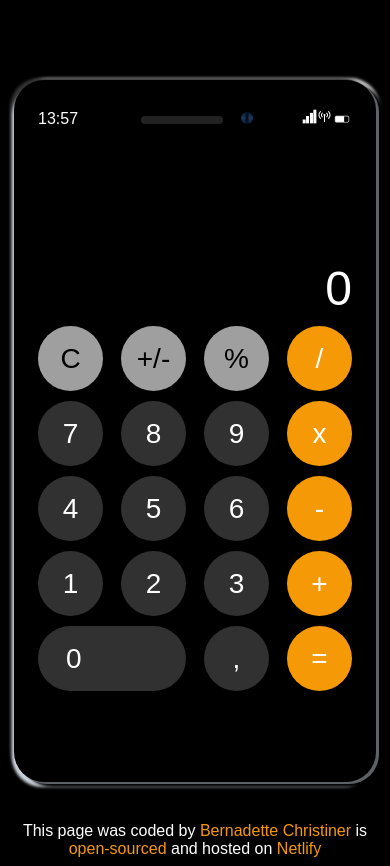
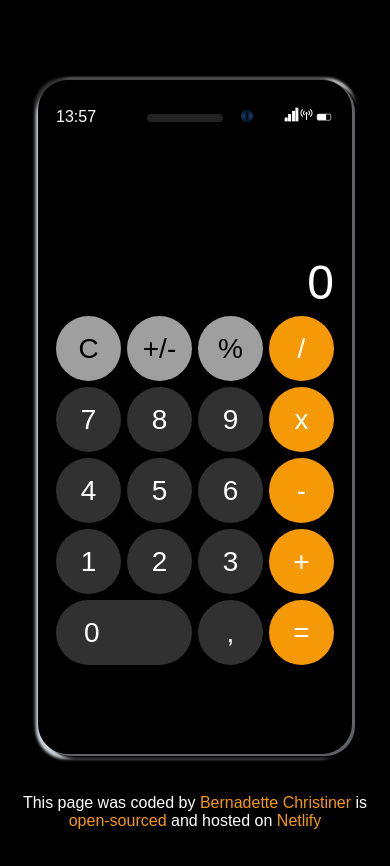
Before and after one commit to BernadetteCh/Calculator, a plain HTML site: page index.html in a window 390 px wide. After the commit the page ends 844 px from the top, so only its background shows below. Drawn offline with Linux system fonts and the light colour scheme; a web font is replaced by a local one.

Commit message:
created media query

```diff
--- a/style.css
+++ b/style.css
@@ -123,3 +123,13 @@ background-color: rgb(169, 169, 169, 0.2);
   font-size: 48px;
   color: white;
 }
+
+/*mobile phone device auch für ältere iphones*/
+@media (max-width: 480px) {
+
+   td {
+
+padding: 2px 2px;
+}
+
+}
```
